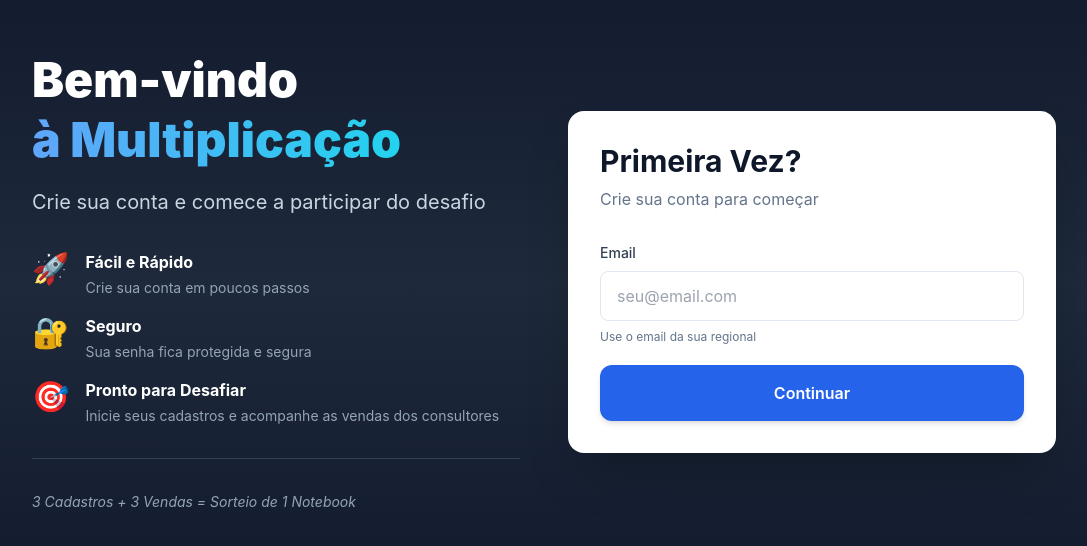
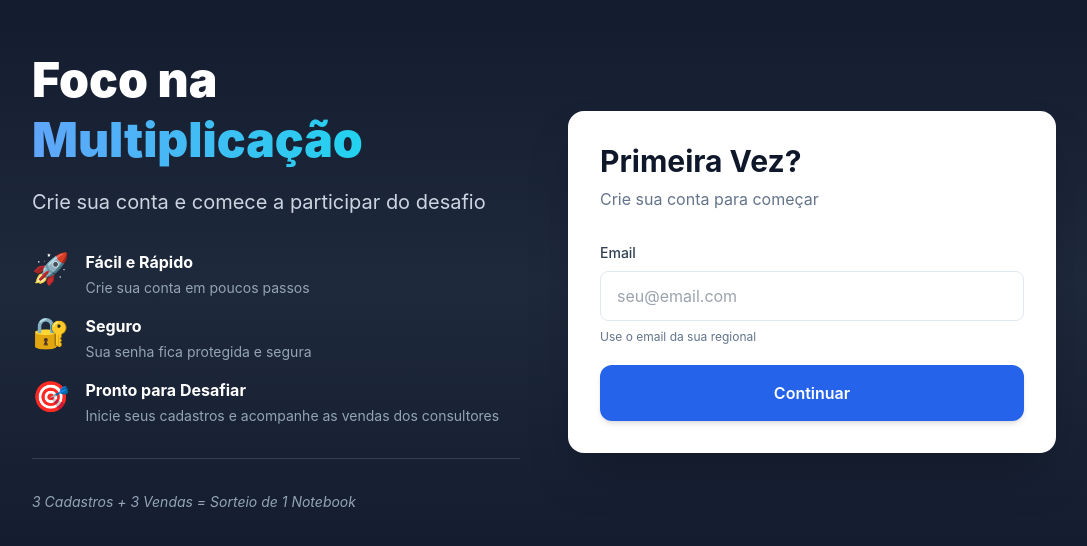
Before and after one commit to jrsana22/multiplicacaosp, a Next.js app: page /signup in a window 1280 px wide. Shown: the part 118-664 px from the top of the page, without its empty margins (96-1183 px from the left). Built offline with nearby package versions, Linux system fonts and the light colour scheme.

Commit message:
Update signup heading: Bem-vindo à Multiplicação -> Foco na Multiplicação

```diff
--- a/src/app/signup/page.tsx
+++ b/src/app/signup/page.tsx
@@ -92,10 +92,10 @@ export default function SignupPage() {
         <div className="hidden md:block space-y-8">
           <div className="space-y-4">
             <h1 className="text-5xl font-black text-white leading-tight">
-              Bem-vindo
+              Foco na
               <br />
               <span className="text-transparent bg-clip-text bg-gradient-to-r from-blue-400 to-cyan-400">
-                à Multiplicação
+                Multiplicação
               </span>
             </h1>
             <p className="text-xl text-slate-300 leading-relaxed">
```
